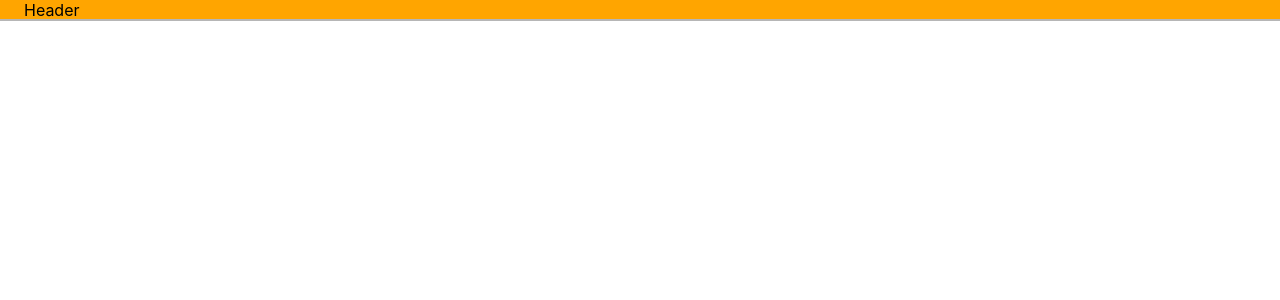
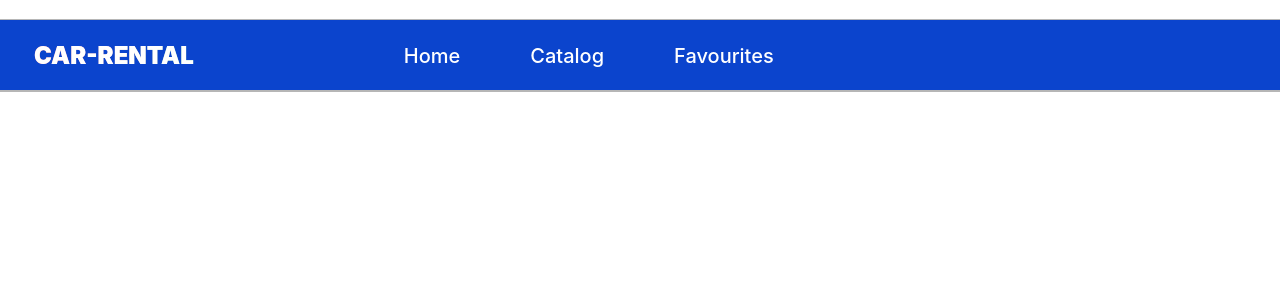
Before and after one commit to KlymentKim/CarRental, a React (Create React App) app: page /car-rental/ in a window 1280 px wide. Shown: the top 300 px of the page. Built offline with nearby package versions, Linux system fonts and the light colour scheme.

Commit message:
commit header

```diff
--- a/src/components/Container/Container.module.css
+++ b/src/components/Container/Container.module.css
@@ -23,3 +23,33 @@
       padding-right: 24px;
     }
   }
+
+
+  /* gragient logo */
+
+.wrap{width:100%;}
+.gradient_text{
+  font-family:inherit;
+  background: linear-gradient(to right, crimson,pink,springgreen);
+  background-size: 200% 200%;
+  animation: rainbow 2s ease-in-out infinite;
+  background-clip: text;
+  -webkit-background-clip:text;
+  color:rgba(0,0,0,1);
+  font-size:24px;
+/*   width:80vw; */
+/*   margin:30vh auto; */
+  display:flex;
+  text-align:center;
+  transition: color .2s ease-in-out;
+  text-transform:uppercase;
+  font-weight:900;
+}
+.gradient-text:hover{
+  color:rgba(0,0,0,0);
+}
+@keyframes rainbow {
+  0%{background-position:left}
+  50%{background-position:right}
+  100%{background-position:left}
+}
--- a/src/components/Layout/Layout.module.css
+++ b/src/components/Layout/Layout.module.css
@@ -1,3 +1,3 @@
 .background {
-    background-color:  orange;
+    background-color:  var(--hovered-button-background-color);
   }
--- a/src/components/LoaderSpiner/LoaderSpiner.module.css
+++ b/src/components/LoaderSpiner/LoaderSpiner.module.css
@@ -15,6 +15,6 @@
     width: 300px;
     height: 266px;
     border-radius: 12px;
-    background-color: var(--primary-black-second-color);
+    background-color: var(--pr-input-background-color);
     padding: 16px 12px;
   }
--- a/src/components/Pages/Header/Header.jsx
+++ b/src/components/Pages/Header/Header.jsx
@@ -1,9 +1,27 @@
-import React from 'react'
+import React from "react";
+import css from "./Header.module.css";
+import { NavLink } from "react-router-dom";
+// import logo from "../../../assets/icons/logo.svg";
 
 const Header = () => {
   return (
-    <div>Header</div>
-  )
-}
+    <div className={css.wrapper_header}>
+      <div className={css.header}>
+        <NavLink className={css.logo_header} to="/Home">
+          <div class={css.wrap}>
+            <h1 class={css.gradient_text}>Car-Rental</h1>
+          </div>
+        </NavLink>
+        <nav className={css.nav_header}>
+          <ul className={css.header_list}>
+            <li className={css.header_item}><NavLink to="/Home">Home</NavLink></li>
+            <li className={css.header_item}><NavLink to="/Catalog">Catalog</NavLink></li>
+            <li className={css.header_item}><NavLink to="/Favourites">Favourites</NavLink></li>
+          </ul>
+        </nav>
+      </div>
+    </div>
+  );
+};
 
-export default Header
+export default Header;
--- a/src/components/Pages/Header/Header.module.css
+++ b/src/components/Pages/Header/Header.module.css
@@ -0,0 +1,73 @@
+.wrapper_header {
+  margin-top: 20px;
+  /* background-color: var(--hovered-button-background-color); */
+  cursor: pointer;
+  align-items: center;
+  width: 100%;
+}
+.header {
+  padding: 5px 10px;
+  display: flex;
+  align-items: center;
+  text-align: center;
+  color: var(--pr-background-color);
+}
+
+.nav_header .header_item {
+  display: inline-block;
+  border-radius: 3px;
+  border: none;
+  text-align: center;
+  padding: 10px 10px;
+  -moz-border-radius: 3px;
+  -webkit-border-radius: 3px;
+  -khtml-border-radius: 3px;
+  transition: 0.5s;
+  font-family: inherit;
+  font-size: 20px;
+  font-weight: 500;
+}
+ .header_item:hover {
+  color: var(--pr-text-color);
+  background-color: var(--pr-background-color);
+
+}
+.header_item {
+  justify-content: space-between;
+}
+.header_item:not(last-child){
+    margin-right: 50px;
+}
+.logo_header{
+    display: flex;
+    align-items: center;
+    text-align: center;
+    margin-right: 200px;
+}
+
+/* gragient logo */
+
+.wrap{width:100%;}
+.gradient_text{
+  font-family:inherit;
+  background: linear-gradient(to right, crimson,pink,springgreen);
+  background-size: 200% 200%;
+  animation: rainbow 2s ease-in-out infinite;
+  background-clip: text;
+  -webkit-background-clip:text;
+  color:var(--pr-background-color);
+  font-size:24px;
+  display:flex;
+  text-align:center;
+  transition: color .2s ease-in-out;
+  text-transform:uppercase;
+  font-weight:900;
+}
+.gradient_text:hover{
+  color:rgba(0,0,0,0);
+}
+@keyframes rainbow {
+  0%{background-position:left}
+  50%{background-position:right}
+  100%{background-position:left}
+}
--- a/src/index.css
+++ b/src/index.css
@@ -1,6 +1,6 @@
 @import-normalize;
 /* @import 'bootstrap/dist/css/bootstrap.css'; */
-@import url('https://fonts.googleapis.com/css2?family=Manrope:wght@200;300;400;500;600;700;800&display=swap');
+@import url("https://fonts.googleapis.com/css2?family=Manrope:wght@200;300;400;500;600;700;800&display=swap");
 
 html {
   box-sizing: border-box;
@@ -12,25 +12,37 @@ html {
   box-sizing: inherit;
 }
 
-.root{
-  --pr-background-color:#FFFFFF;
-  --pr-text-color:#121417;
-  --pr-input-background-color:#F7F7FB;
-  --pr-button-background-color:#3470FF;
-  --hovered-button-background-color:#0B44CD;
-
-
+:root {
+  --pr-background-color: #ffffff;
+  --pr-text-color: #8A8A89;
+  --pr-text-color: #121417;
+  --pr-input-background-color: #f7f7fb;
+  --pr-button-background-color: #3470ff;
+  --hovered-button-background-color: #0b44cd;
 }
 body {
-  margin: 0;
-  font-family: -apple-system, BlinkMacSystemFont, 'Segoe UI', 'Roboto', 'Oxygen',
-    'Ubuntu', 'Cantarell', 'Fira Sans', 'Droid Sans', 'Helvetica Neue',
-    sans-serif;
+  font-family: -apple-system, BlinkMacSystemFont, "Manrope";
   -webkit-font-smoothing: antialiased;
   -moz-osx-font-smoothing: grayscale;
+  box-sizing: border-box;
+  padding: 0;
+  padding-bottom: 60px;
+  margin: 0;
 }
 
 code {
-  font-family: source-code-pro, Menlo, Monaco, Consolas, 'Courier New',
+  font-family: source-code-pro, Menlo, Monaco, Consolas, "Courier New",
     monospace;
 }
+ul {
+  margin: 0;
+  list-style: none;
+}
+nav, ul{
+  margin: 0;
+  padding: 0;
+}
+a {
+  text-decoration: none;
+  color: unset;
+}
```
Also changed, not shown: src/assets/icons/logo.svg (added).
